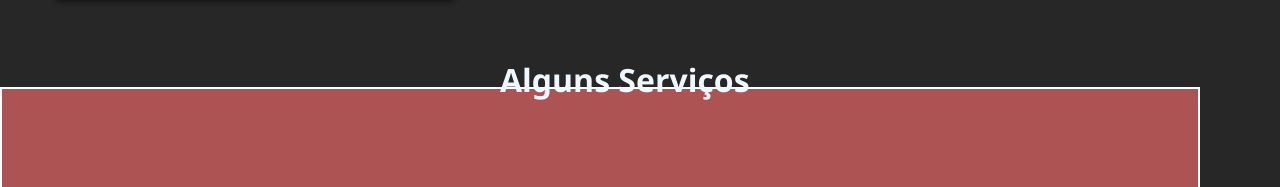
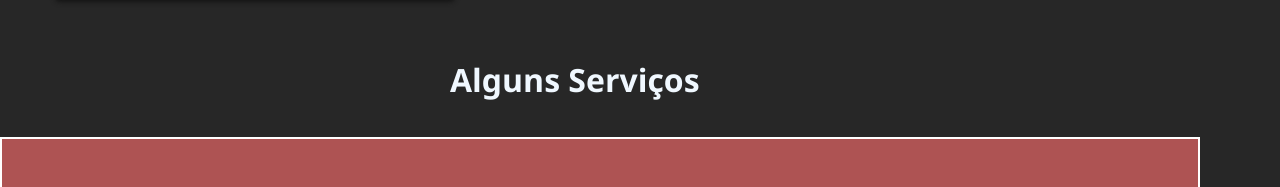
Before and after one commit to sergioricardoarct/Pagina_001, a plain HTML site: page Index.html in a window 1280 px wide. Shown: the part 613-800 px from the top of the page. Drawn offline with Linux system fonts and the light colour scheme.

Commit message:
16-06-2022 2122

```diff
--- a/Css/estilo.css
+++ b/Css/estilo.css
@@ -94,7 +94,7 @@ header{
 #Corpo1{
     clear: both;
     display: grid;
-    height: 400px;
+    height: 450px;
 
 }
 
@@ -113,7 +113,7 @@ header{
 
     position: absolute;
     top:650px;
-    left:500px;
+    left:450px;
     color:aliceblue;
     white-space: nowrap;
 }
```
